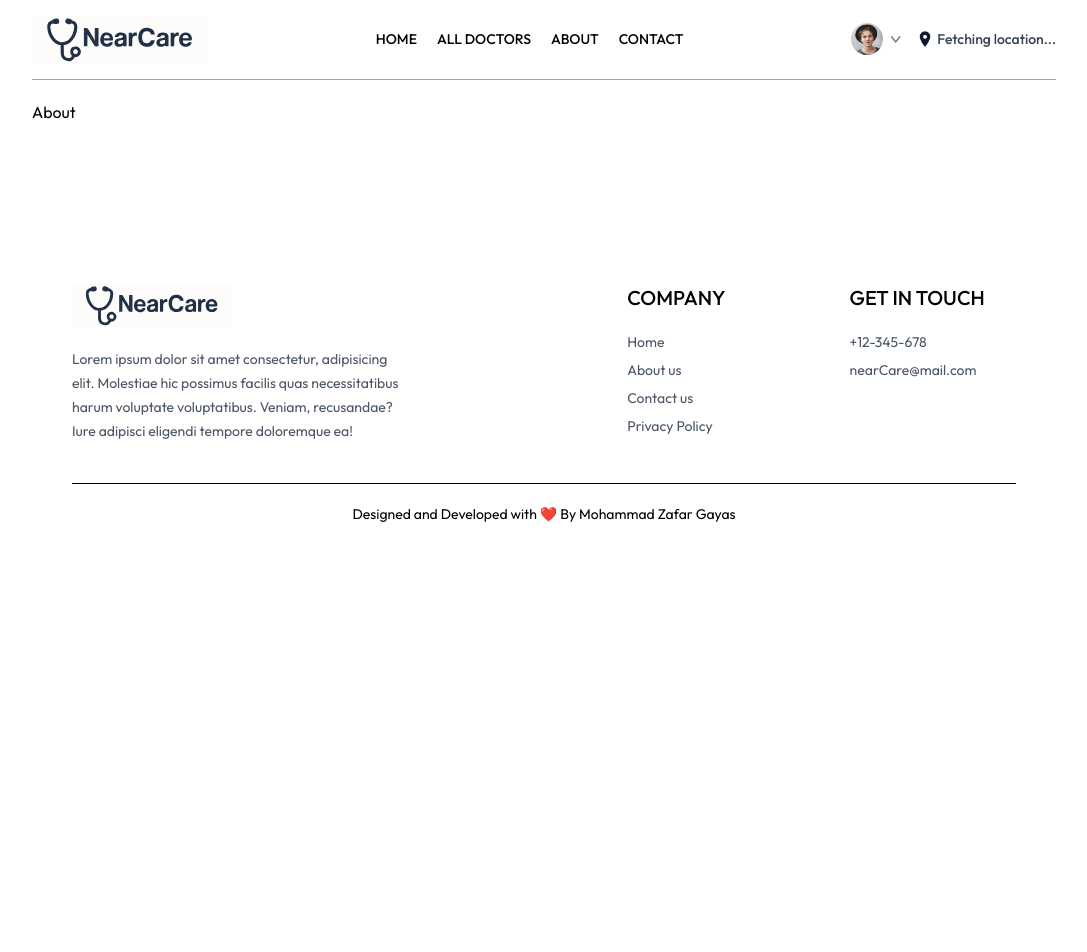
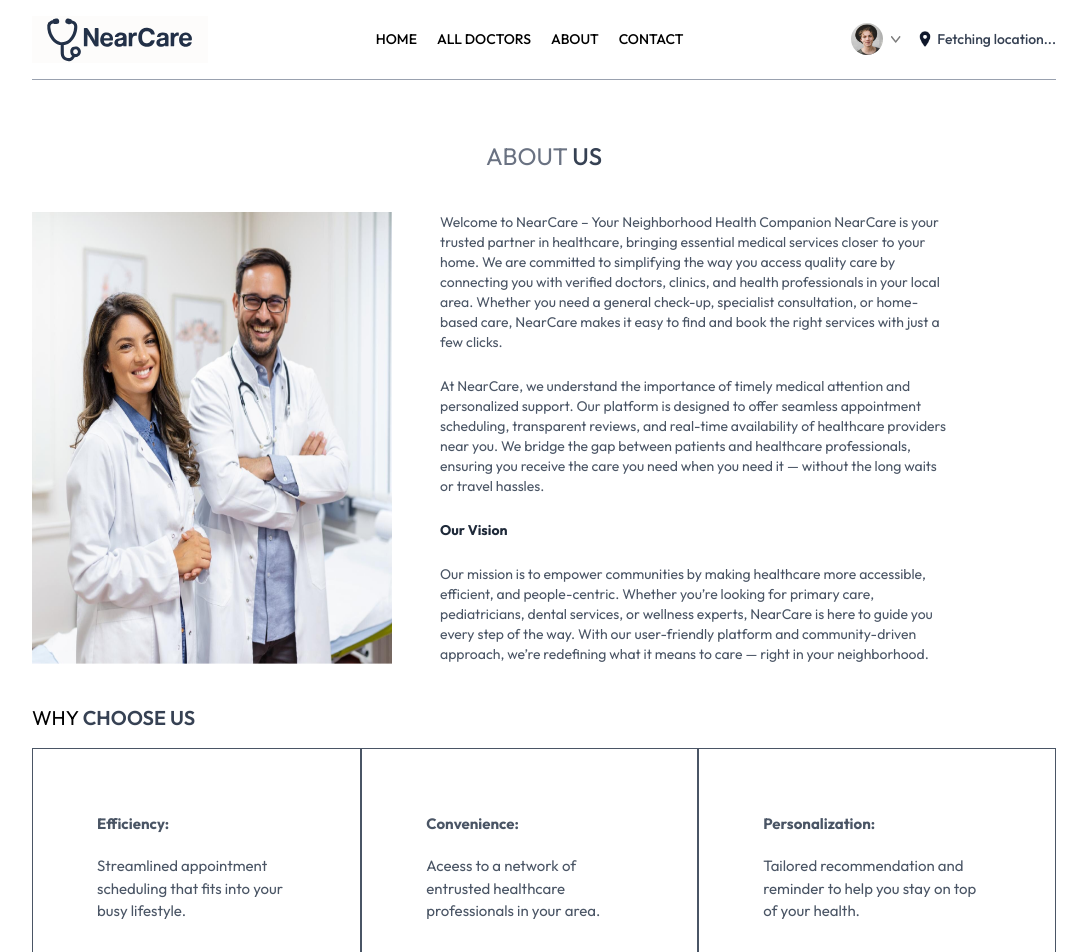
Before and after one commit to ZafarByte/NearCare, a React (Vite) app in the folder frontend/: page /about in a window 1280 px wide. Shown: the top 952 px of the page, without its empty margins (96-1183 px from the left). Before the commit the page ends 800 px from the top, so only its background shows below. Built offline with nearby package versions, Linux system fonts and the light colour scheme; no server answers.

Commit message:
Add RelatedDoctors component and enhance About page
Introduces the RelatedDoctors component to display doctors with the same speciality, and integrates it into the Appointment page. Expands the About page with detailed content about the platform and reasons to choose the service.

```diff
--- /dev/null
+++ b/frontend/src/components/RelatedDoctors.jsx
@@ -0,0 +1,55 @@
+import React, { useContext, useEffect, useState } from 'react'
+import { AppContext } from '../context/AppContext'
+import { useNavigate } from 'react-router-dom'
+
+const RelatedDoctors = ({ speciality, docId }) => {
+  const{doctors} = useContext(AppContext)
+  const navigate = useNavigate();
+  const[relDoc,setRelDocs]= useState([])
+
+  useEffect(()=>{
+    if(doctors.length> 0 && speciality){
+        const doctorsData = doctors.filter((doc)=> doc.speciality===speciality  && doc._id !==docId)
+        setRelDocs(doctorsData)
+    }
+  },[doctors,speciality,docId])
+  return (
+    <div>
+          <div className='flex flex-col items-center gap-4 my-16 text-gray-900 md:mx-10'>
+            <h1 className='text-3xl font-medium'>Top Doctor to Book</h1>
+            <p className='sm:w-1/3 text-center text-sm'>
+                Simply browse through our extensive list of trusted doctors.
+            </p>
+
+            <div className='w-full grid grid-cols-1 sm:grid-cols-2 md:grid-cols-3 lg:grid-cols-4 xl:grid-cols-5 gap-6 pt-5 px-3 sm:px-0'>
+                {relDoc.slice(0, 5).map((item, index) => (
+                    <div onClick={() => {navigate(`/appointment/${item._id}`) ; scrollTo(0,0)}}
+                        key={index}
+                        className='border border-blue-200 rounded-xl overflow-hidden cursor-pointer hover:-translate-y-2 transition-all duration-500 shadow-sm bg-white'
+                    >
+                        <img
+                            className='w-full h-48 object-cover object-top bg-blue-50'
+                            src={item.image}
+                            alt={item.name}
+                        />
+                        <div className='p-4'>
+                            <div className='flex items-center gap-2 text-sm text-green-500 mb-1'>
+                                <span className='w-2 h-2 bg-green-500 rounded-full'></span>
+                                <p>Available</p>
+                            </div>
+                            <p className='font-medium text-gray-800'>{item.name}</p>
+                            <p className='text-sm text-gray-600'>{item.speciality}</p>
+                        </div>
+                    </div>
+                ))}
+            </div>
+
+            <button onClick={()=>{navigate('/doctors');  scrollTo(0,0)}} className='bg-blue-50 text-gray-600 px-12 py-3 rounded-full mt-10'>
+                More
+            </button>
+        </div>
+    </div>
+  )
+}
+
+export default RelatedDoctors
--- a/frontend/src/pages/About.jsx
+++ b/frontend/src/pages/About.jsx
@@ -1,8 +1,46 @@
 import React from 'react'
+import { assets } from '../assets/assets'
 
 const About = () => {
   return (
-    <div>About</div>
+    <div>
+      <div className='text-center text-2xl pt-10 text-gray-500 '>
+        <p >ABOUT <span className='text-gray-700 font-medium'>US</span></p>
+      </div>
+      <div className='my-10 flex flex-col md:flex-row gap-12 '>
+        <img className='w-full md:max-w-[360px]' src={assets.about_image} alt="" />
+        <div className='flex flex-col justify-center gap-6 w md:w-2/4 text-sm text-gray-600'>
+          <p>
+            Welcome to NearCare – Your Neighborhood Health Companion
+            NearCare is your trusted partner in healthcare, bringing essential medical services closer to your home. We are committed to simplifying the way you access quality care by connecting you with verified doctors, clinics, and health professionals in your local area. Whether you need a general check-up, specialist consultation, or home-based care, NearCare makes it easy to find and book the right services with just a few clicks.
+          </p>
+          <p>
+            At NearCare, we understand the importance of timely medical attention and personalized support. Our platform is designed to offer seamless appointment scheduling, transparent reviews, and real-time availability of healthcare providers near you. We bridge the gap between patients and healthcare professionals, ensuring you receive the care you need when you need it — without the long waits or travel hassles.
+          </p>
+          <b className='text-gray-800'>Our Vision</b>
+          <p>
+            Our mission is to empower communities by making healthcare more accessible, efficient, and people-centric. Whether you’re looking for primary care, pediatricians, dental services, or wellness experts, NearCare is here to guide you every step of the way. With our user-friendly platform and community-driven approach, we’re redefining what it means to care — right in your neighborhood.
+          </p>
+        </div>
+      </div>
+      <div className='text-xl my-4'>
+        <p>WHY <span className='text-gray-700 font-semibold'>CHOOSE US</span></p>
+      </div>
+      <div className='flex flex-col md:flex-row mb-20'>
+        <div className='border px-10 md:px-16 sm:py-16 flex flex-col gap-5 text-[15px] hover:bg-[#0f172a] hover:text-white transition-all duration-300 text-gray-600 cursor-pointer'>
+          <b>Efficiency:</b>
+          <p>Streamlined appointment scheduling that fits into your busy lifestyle.</p>
+        </div>
+        <div className='border px-10 md:px-16 sm:py-16 flex flex-col gap-5 text-[15px] hover:bg-[#0f172a] hover:text-white transition-all duration-300 text-gray-600 cursor-pointer'>
+          <b>Convenience:</b>
+          <p>Aceess to a network of entrusted healthcare professionals in your area.</p>
+        </div>
+        <div className='border px-10 md:px-16 sm:py-16 flex flex-col gap-5 text-[15px] hover:bg-[#0f172a] hover:text-white transition-all duration-300 text-gray-600 cursor-pointer'>
+          <b>Personalization:</b>
+          <p>Tailored recommendation and reminder to help you stay on top of your health.</p>
+        </div>
+      </div>
+    </div>
   )
 }
 
--- a/frontend/src/pages/Appointment.jsx
+++ b/frontend/src/pages/Appointment.jsx
@@ -2,6 +2,7 @@ import React, { useEffect, useState, useContext } from 'react'
 import { useParams } from 'react-router-dom'
 import { AppContext } from '../context/AppContext'
 import { assets } from '../assets/assets'
+import RelatedDoctors from '../components/RelatedDoctors'
 
 const Appointment = () => {
   const { docId } = useParams()
@@ -17,6 +18,7 @@ const Appointment = () => {
     const doc = doctors.find(doc => doc._id === docId)
     setDocInfo(doc)
   }
+
 
   const getAvailableSlot=async ()=>{
     setDocSlots([])
@@ -117,12 +119,17 @@ const Appointment = () => {
 
             <div className='flex items-center gap-3 w-full overflow-x-scroll mt-4'>
               {docSlots.length && docSlots[slotIndex].map((item,index)=>(
-                <p className={`text-sm font-light flex-shrink-0 px-5 py-2  rounded-full cursor-pointer`} key={index}>
+                <p onClick={()=>setSlotTime(item.time)} className={`text-sm font-light flex-shrink-0 px-5 py-2  rounded-full cursor-pointer ${item.time===slotTime ?'bg-[#0f172a] text-white' : 'text-gray-400 border border-gray-300'}`} key={index}>
                   {item.time.toLowerCase()}
                 </p>
               ))}
             </div>
+
+            <button className='bg-[#0f172a] text-white text-sm font-light px-14 py-3 rounded-full my-6'>Book an Appointment</button>
           </div>
+
+          {/* Listing Related Doctors*/}
+          <RelatedDoctors docId={docId} speciality={docInfo.speciality}/>
     </div>
   )
 }
```
